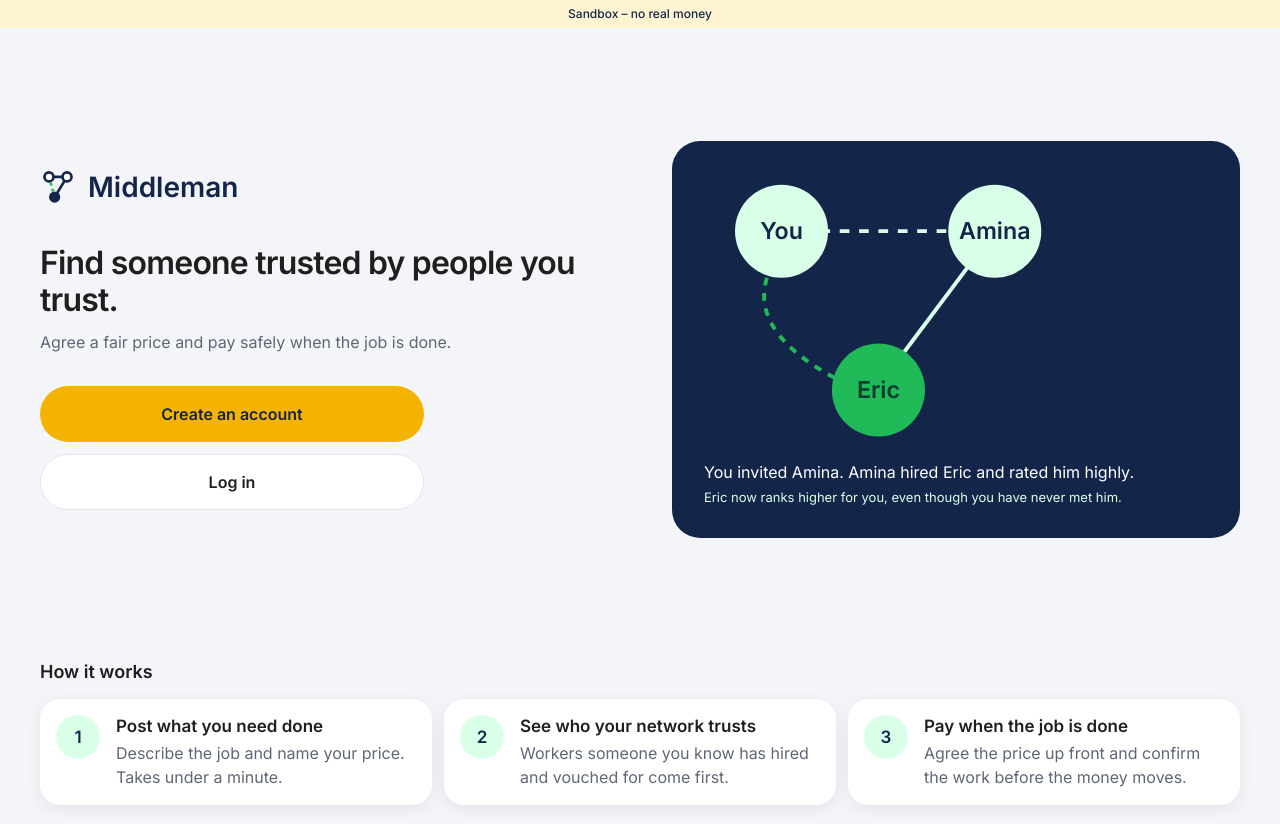
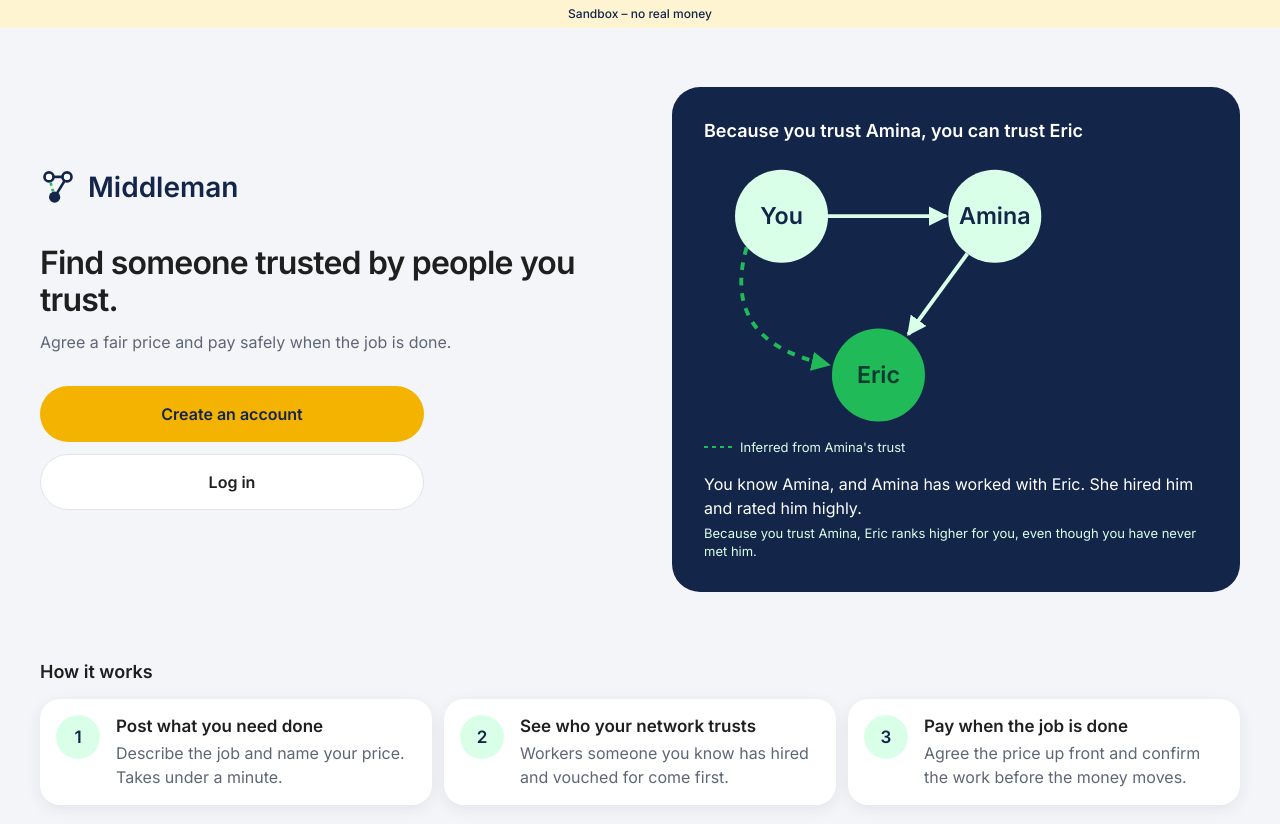
Before and after one commit to king-ojay/Middleman, a React (Vite) app in the folder client/: page / in a window 1280 px wide. Shown: the top 824 px of the page. Built offline with nearby package versions, Linux system fonts and the light colour scheme; no server answers.

Commit message:
Fix trust diagram

```diff
--- a/client/src/components/AuthLayout.jsx
+++ b/client/src/components/AuthLayout.jsx
@@ -1,10 +1,10 @@
 import { LogoMark, PageLayout } from './ui/index.js';
-import TrustGraphMark from './TrustGraphMark.jsx';
+import { TrustExample } from './TrustGraphMark.jsx';
 
 // Log in, sign up and PIN reset. Phones and tablets: one column. From 1024px
 // the page fills the screen: the trust picture on a brand panel on the left
 // (it stays in place while a long form scrolls) and the form on the right.
-// The panel repeats the landing page's words; it adds no new copy.
+// The panel repeats the landing page's words and trust example.
 export default function AuthLayout({ children, ...layout }) {
   return (
     <div className="lg:grid lg:grid-cols-2 lg:items-start">
@@ -21,9 +21,7 @@ export default function AuthLayout({ children, ...layout }) {
           <p className="text-body text-on-brand-soft mt-3">Agree a fair price and pay safely when the job is done.</p>
         </div>
         <div className="max-w-lg">
-          <TrustGraphMark className="w-full h-auto" />
-          <p className="text-body text-white mt-4">You invited Amina. Amina hired Eric and rated him highly.</p>
-          <p className="text-small text-on-brand-soft mt-1">Eric now ranks higher for you, even though you have never met him.</p>
+          <TrustExample />
         </div>
       </aside>
       <div className="lg:min-h-dvh lg:flex lg:flex-col lg:justify-center">
--- a/client/src/components/TrustGraphMark.jsx
+++ b/client/src/components/TrustGraphMark.jsx
@@ -1,11 +1,29 @@
-// The trust mechanism in one picture: a referral edge (dashed), a rating edge,
-// and the inferred trust that results. Drawn for a dark (brand) surface.
+// The trust mechanism in one picture, drawn for a dark (brand) surface. Trust
+// is directed, so every edge has an arrowhead pointing away from you:
+//   You -> Amina  solid: a real edge (you invited her: the signup_referral
+//                 edge, written from inviter to invitee, auth.routes.js)
+//   Amina -> Eric solid: a real edge (she hired him and rated him highly)
+//   You -> Eric   dashed: no edge of its own, inferred along the path above
+// Endpoints stop at the circle edges (r 24) so the arrowheads show.
 export default function TrustGraphMark({ className = '' }) {
   return (
-    <svg viewBox="0 0 260 140" className={className} role="img" aria-label="You invited Amina; Amina hired and rated Eric; so Eric ranks higher for you">
-      <path d="M40 30 H150" className="stroke-on-brand-soft" strokeWidth="2" strokeDasharray="5 5" />
-      <path d="M150 30 L90 110" className="stroke-on-brand-soft" strokeWidth="2" />
-      <path d="M40 40 Q10 80 80 112" fill="none" className="stroke-signal" strokeWidth="2" strokeDasharray="4 4" />
+    <svg
+      viewBox="0 0 260 140"
+      className={className}
+      role="img"
+      aria-label="Arrows from You to Amina and from Amina to Eric are real ties. A dashed arrow from You to Eric is inferred from Amina's trust."
+    >
+      <defs>
+        <marker id="trust-arrow-tie" viewBox="0 0 10 10" refX="9" refY="5" markerWidth="5" markerHeight="5" orient="auto">
+          <path d="M0 0 10 5 0 10z" className="fill-on-brand-soft" />
+        </marker>
+        <marker id="trust-arrow-inferred" viewBox="0 0 10 10" refX="9" refY="5" markerWidth="5" markerHeight="5" orient="auto">
+          <path d="M0 0 10 5 0 10z" className="fill-signal" />
+        </marker>
+      </defs>
+      <path d="M64 30 H125" className="stroke-on-brand-soft" strokeWidth="2" markerEnd="url(#trust-arrow-tie)" />
+      <path d="M135.8 49.4 L105.4 91" className="stroke-on-brand-soft" strokeWidth="2" markerEnd="url(#trust-arrow-tie)" />
+      <path d="M22 46 Q8 95 64.5 106.7" fill="none" className="stroke-signal" strokeWidth="2" strokeDasharray="4 4" markerEnd="url(#trust-arrow-inferred)" />
       <circle cx="40" cy="30" r="24" className="fill-on-brand-soft" />
       <circle cx="150" cy="30" r="24" className="fill-on-brand-soft" />
       <circle cx="90" cy="112" r="24" className="fill-signal" />
@@ -15,3 +33,24 @@ export default function TrustGraphMark({ className = '' }) {
     </svg>
   );
 }
+
+// The picture with its explanation, as shown on the landing page and beside
+// the log-in and sign-up forms. "Worked with", not "knows": a rating exists
+// only after a confirmed, paid job.
+export function TrustExample({ markClassName = '' }) {
+  return (
+    <>
+      <h2 className="text-section text-white">Because you trust Amina, you can trust Eric</h2>
+      <TrustGraphMark className={`w-full h-auto mt-4 ${markClassName}`} />
+      {/* caption for the dashed line, outside the picture so it stays caption-sized */}
+      <p className="flex items-center gap-2 text-small text-on-brand-soft mt-2">
+        <svg width="28" height="4" viewBox="0 0 28 4" aria-hidden="true" className="shrink-0">
+          <path d="M0 2 H28" className="stroke-signal" strokeWidth="2" strokeDasharray="4 4" />
+        </svg>
+        Inferred from Amina's trust
+      </p>
+      <p className="text-body text-white mt-4">You know Amina, and Amina has worked with Eric. She hired him and rated him highly.</p>
+      <p className="text-small text-on-brand-soft mt-1">Because you trust Amina, Eric ranks higher for you, even though you have never met him.</p>
+    </>
+  );
+}
--- a/client/src/pages/Landing.jsx
+++ b/client/src/pages/Landing.jsx
@@ -2,7 +2,7 @@
 import { useEffect } from 'react';
 import { wakeApi } from '../api.js';
 import { Button, Card, LogoMark, PageLayout } from '../components/ui/index.js';
-import TrustGraphMark from '../components/TrustGraphMark.jsx';
+import { TrustExample } from '../components/TrustGraphMark.jsx';
 
 const steps = [
   { title: 'Post what you need done', body: 'Describe the job and name your price. Takes under a minute.' },
@@ -31,11 +31,7 @@ export default function Landing() {
         </div>
 
         <section className="mt-10 lg:mt-0 bg-brand rounded-hero p-6 md:p-8">
-          <TrustGraphMark className="w-full max-w-lg mx-auto h-auto" />
-          <p className="text-body text-white mt-4">
-            You invited Amina. Amina hired Eric and rated him highly.
-          </p>
-          <p className="text-small text-on-brand-soft mt-1">Eric now ranks higher for you, even though you have never met him.</p>
+          <TrustExample markClassName="max-w-lg mx-auto" />
         </section>
       </div>
 
```
